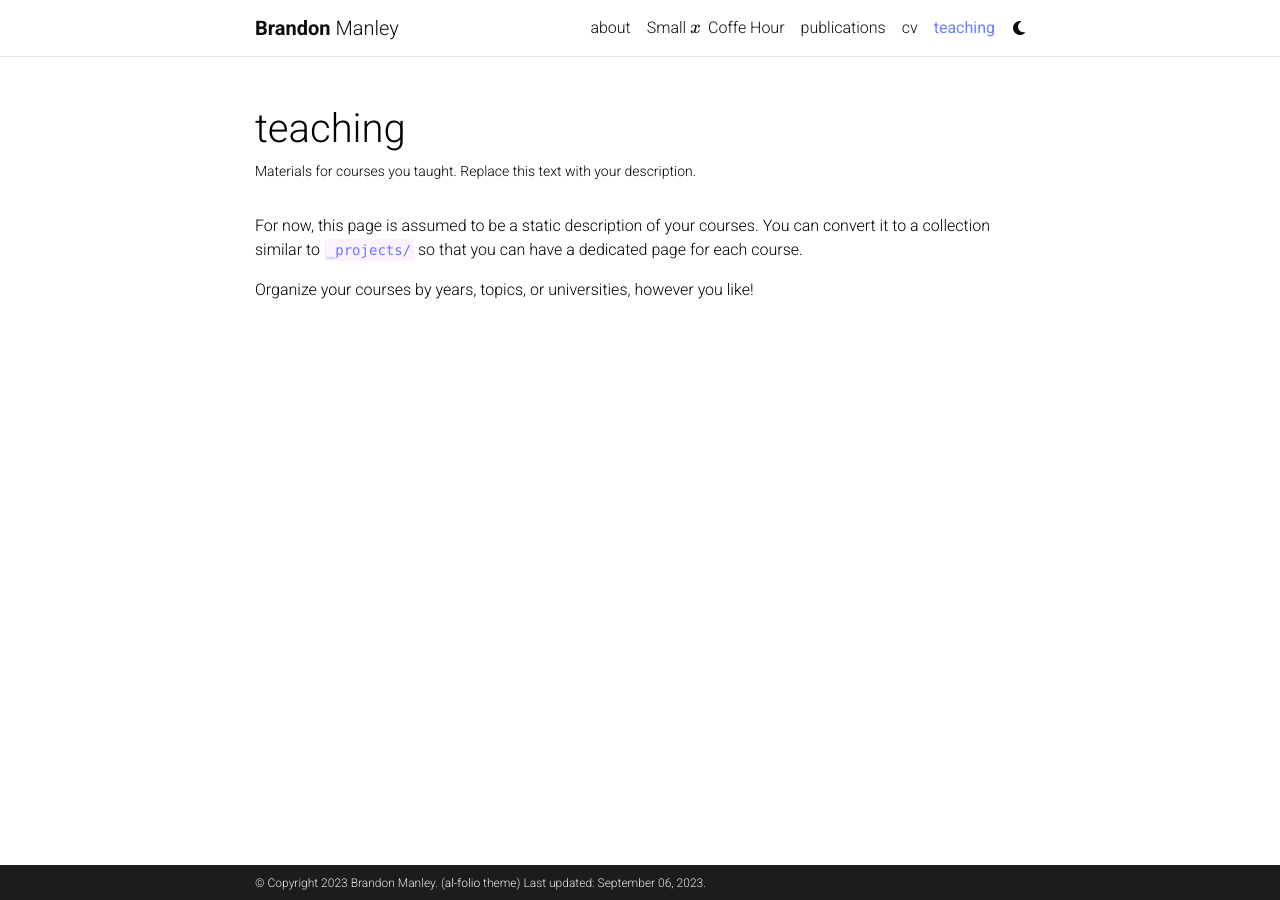
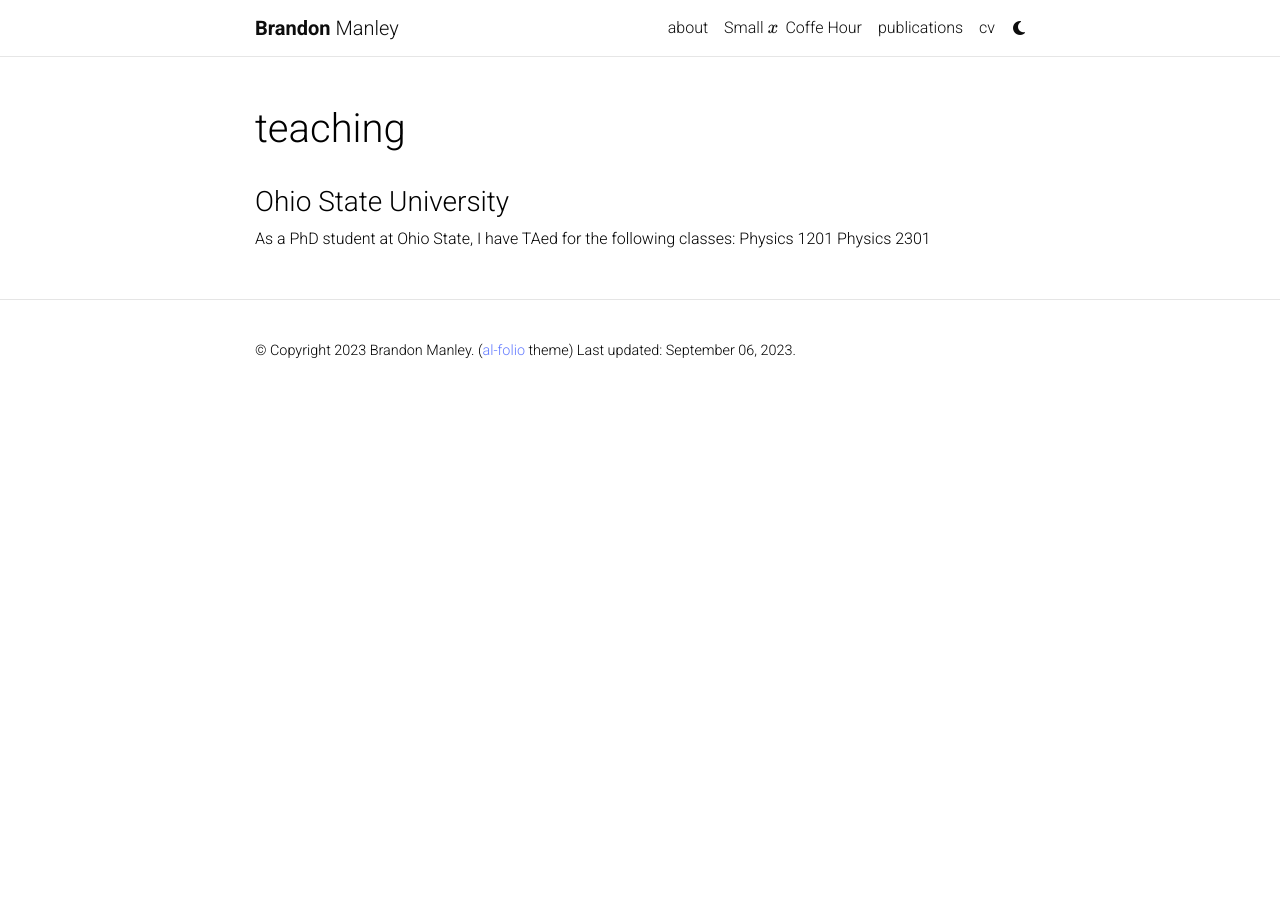
Before and after one commit to brandonmanley/brandonmanley.github.io, a Jekyll site: the page built from _pages/teaching.md, in a window 1280 px wide. Built offline with Jekyll 4.4.1, drawn with Linux system fonts in a browser that asks for light colours; comment, search, counter and statistics services are not loaded; a style sheet for code colours, icons or effects is not loaded.

```diff
--- a/_config.yml
+++ b/_config.yml
@@ -50,7 +50,7 @@
 # -----------------------------------------------------------------------------
 
 navbar_fixed: true
-footer_fixed: true
+footer_fixed: false
 
 # Dimensions
 max_width: 800px
@@ -186,7 +186,7 @@
   limit: 5 # leave blank to include all the news in the `_news` folder
 
 latest_posts:
-  enabled: false
+  enabled: true
   scrollable: true # adds a vertical scroll bar if there are more than 3 new posts items
   limit: 3 # leave blank to include all the blog posts
 
--- a/_pages/teaching.md
+++ b/_pages/teaching.md
@@ -2,11 +2,12 @@
 layout: page
 permalink: /teaching/
 title: teaching
-description: Materials for courses you taught. Replace this text with your description.
-nav: true
+description:
+nav: false
 nav_order: 5
 ---
 
-For now, this page is assumed to be a static description of your courses. You can convert it to a collection similar to `_projects/` so that you can have a dedicated page for each course.
-
-Organize your courses by years, topics, or universities, however you like!
+### Ohio State University
+As a PhD student at Ohio State, I have TAed for the following classes:
+Physics 1201
+Physics 2301
```
Also changed, not shown: _pages/about.md (+1 -1 lines).
